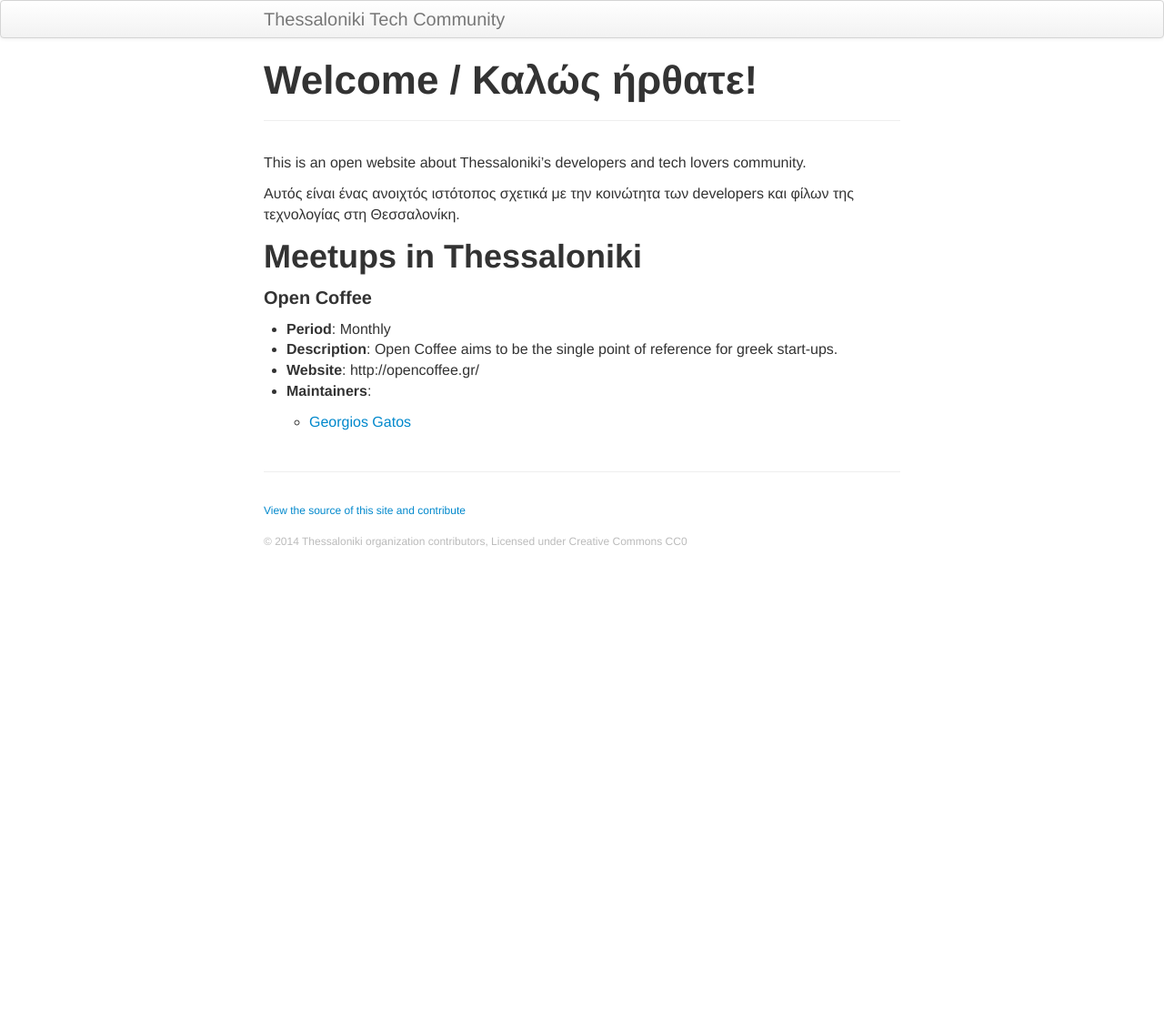
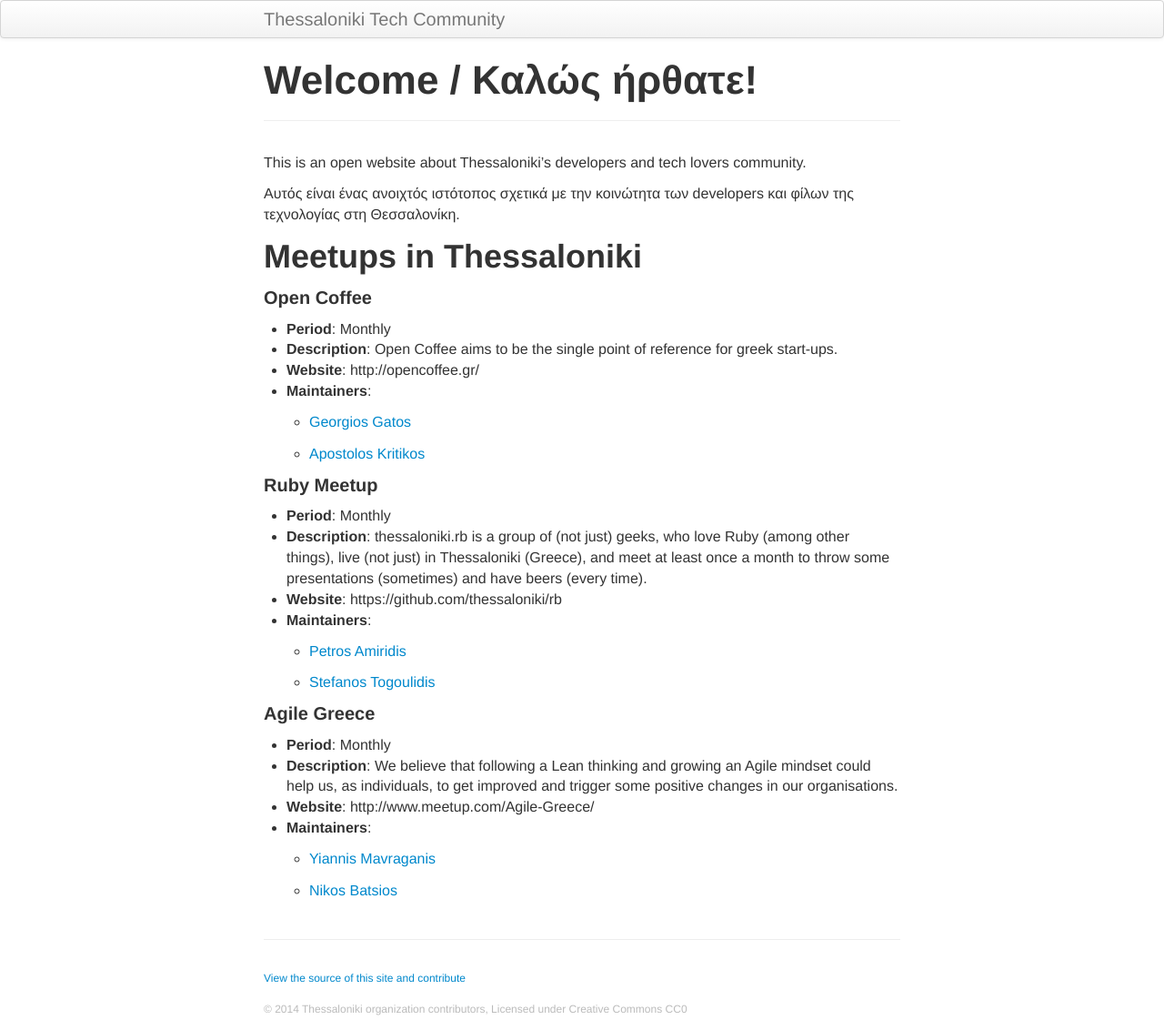
Before and after one commit to skgtech/skgtech.github.io, a Jekyll site: the page built from index.md, in a window 1280 px wide. Shown: the whole page at 91% size. Built offline with Jekyll 4.4.1, drawn with Linux system fonts in a browser that asks for light colours; before the commit the page ends 900 px from its top, so only the background shows below that.

Commit message:
update meetups

```diff
--- a/_data/meetups.yaml
+++ b/_data/meetups.yaml
@@ -1,7 +1,30 @@
 - name: "Open Coffee"
   period: "Monthly"
+  happensAt: "Every second Tuesday of each month"
   description: "Open Coffee aims to be the single point of reference for greek start-ups."
+  website: "http://opencoffee.gr/"
   maintainers:
     - name: "Georgios Gatos"
       email: "georgiosgatos@gmail.com"
-  website: "http://opencoffee.gr/"
+    - name: "Apostolos Kritikos"
+      email: "akritiko@gmail.com"
+- name: "Ruby Meetup"
+  period: "Monthly"
+  happensAt: "??"
+  description: "thessaloniki.rb is a group of (not just) geeks, who love Ruby (among other things), live (not just) in Thessaloniki (Greece), and meet at least once a month to throw some presentations (sometimes) and have beers (every time)."
+  website: "https://github.com/thessaloniki/rb"
+  maintainers:
+    - name: "Petros Amiridis"
+      email: "petros@amiridis.net"
+    - name: "Stefanos Togoulidis"
+      email: "stefanostogoulidis@gmail.com"
+- name: "Agile Greece"
+  period: "Monthly"
+  happensAt: "?"
+  description: "We believe that following a Lean thinking and growing an Agile mindset could help us, as individuals, to get improved and trigger some positive changes in our organisations. "
+  website: "http://www.meetup.com/Agile-Greece/"
+  maintainers:
+    - name: "Yiannis Mavraganis"
+      website: "http://www.meetup.com/Agile-Greece/members/106527072/"
+    - name: "Nikos Batsios"
+      website: "http://www.meetup.com/Agile-Greece/members/112275812/"
```
